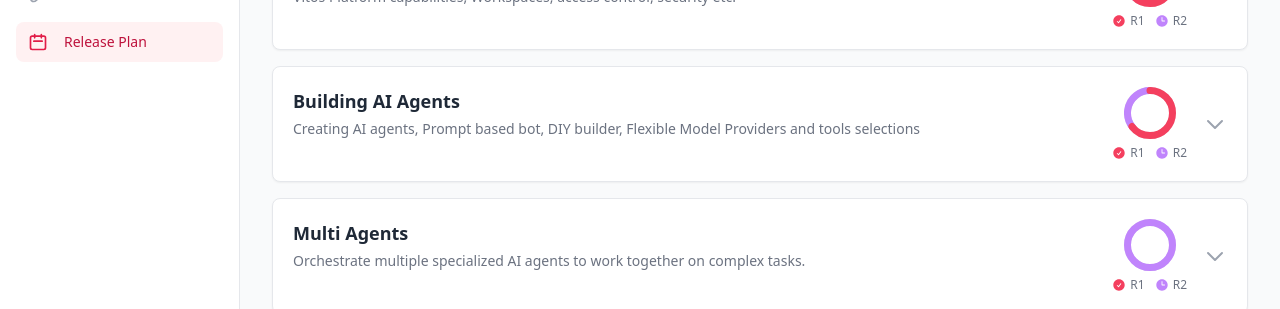
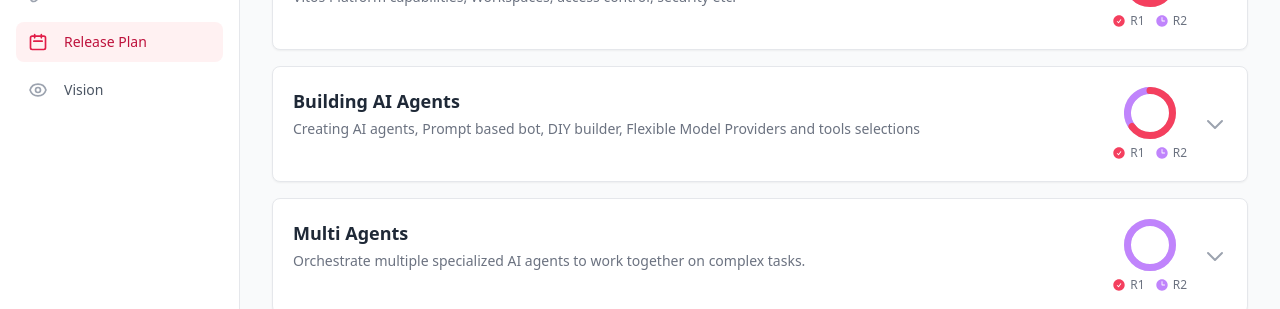
Before and after one commit to ArunManick9/Vercel, a React (Vite) app: page / in a window 1280 px wide. Shown: the part 202-511 px from the top of the page. Built offline with nearby package versions, Linux system fonts and the light colour scheme.

Commit message:
Last push

```diff
--- a/App.tsx
+++ b/App.tsx
@@ -3,19 +3,23 @@ import { Sidebar } from './components/layout/Sidebar';
 import { ResearchView } from './views/ResearchView';
 import { LinksView } from './views/LinksView';
 import { ReleasePlanView } from './views/ReleasePlanView';
+import { VisionView } from './views/VisionView';
 import type { View } from './types';
-import { ResearchIcon, LinksIcon, ReleasePlanIcon } from './components/icons';
+import { ResearchIcon, LinksIcon, ReleasePlanIcon, VisionIcon } from './components/icons';
+import { EmbeddedLinkView } from './components/common/EmbeddedLinkView';
 
-const views: View[] = ['Research', 'Links', 'Release Plan'];
+const views: View[] = ['Research', 'Links', 'Release Plan', 'Vision'];
 
 const icons: Record<View, React.FC<React.SVGProps<SVGSVGElement>>> = {
   Research: ResearchIcon,
   Links: LinksIcon,
   'Release Plan': ReleasePlanIcon,
+  Vision: VisionIcon,
 };
 
 function App() {
   const [activeView, setActiveView] = useState<View>('Release Plan');
+  const [embeddedUrl, setEmbeddedUrl] = useState<string | null>(null);
 
   const renderContent = () => {
     switch (activeView) {
@@ -24,9 +28,11 @@ function App() {
       case 'Links':
         return <LinksView />;
       case 'Release Plan':
-        return <ReleasePlanView />;
+        return <ReleasePlanView onOpenLink={setEmbeddedUrl} />;
+      case 'Vision':
+        return <VisionView />;
       default:
-        return <ReleasePlanView />;
+        return <ReleasePlanView onOpenLink={setEmbeddedUrl} />;
     }
   };
 
@@ -41,6 +47,7 @@ function App() {
       <main className="flex-grow p-4 sm:p-6 lg:p-8 overflow-y-auto">
         {renderContent()}
       </main>
+      {embeddedUrl && <EmbeddedLinkView url={embeddedUrl} onClose={() => setEmbeddedUrl(null)} />}
     </div>
   );
 }
--- a/components/release_plan/ReleaseItemCard.tsx
+++ b/components/release_plan/ReleaseItemCard.tsx
@@ -1,11 +1,12 @@
 import React, { useRef } from 'react';
-import type { ReleaseItem, DetailContent, Status } from '../../types';
+import type { ReleaseItem, DetailContent, Status, LinkData } from '../../types';
 import { PieChart } from '../common/PieChart';
 import { CheckCircleIcon, ClockIcon, ListBulletIcon } from '@heroicons/react/24/solid';
 
 interface ReleaseItemCardProps extends Omit<ReleaseItem, 'id'> {
     isExpanded: boolean;
     onToggle: () => void;
+    onOpenLink: (url: string) => void;
 }
 
 const StatusIndicator = ({ status }: { status: Status }) => {
@@ -21,7 +22,20 @@ const StatusIndicator = ({ status }: { status: Status }) => {
     }
 };
 
-const renderDetails = (content: DetailContent[]) => {
+const EmbedLink: React.FC<{ link: LinkData; onOpenLink: (url: string) => void }> = ({ link, onOpenLink }) => (
+    <button
+        onClick={(e) => {
+            e.preventDefault();
+            e.stopPropagation();
+            onOpenLink(link.url);
+        }}
+        className="text-rose-600 underline font-medium hover:text-rose-800 transition-colors"
+    >
+        {link.displayText}
+    </button>
+);
+
+const renderDetails = (content: DetailContent[], onOpenLink: (url: string) => void) => {
     if (!content) return null;
 
     const isPlaceholder = content.length === 1 && content[0].paragraph && content[0].paragraph.startsWith('Details for the next release phase');
@@ -30,13 +44,19 @@ const renderDetails = (content: DetailContent[]) => {
         <div key={index} className="space-y-2">
             {block.heading && <h5 className="text-md font-semibold text-gray-700">{block.heading}</h5>}
             {block.paragraph && (
-                 <p className={isPlaceholder ? 'italic text-gray-500' : ''} dangerouslySetInnerHTML={{ __html: block.paragraph }} />
+                 <p className={isPlaceholder ? 'italic text-gray-500' : ''}>
+                    <span dangerouslySetInnerHTML={{ __html: block.paragraph }} />
+                    {block.link && <span className="ml-1"><EmbedLink link={block.link} onOpenLink={onOpenLink} /></span>}
+                 </p>
             )}
             {block.list && (
-                <ul>
+                <ul className="space-y-3">
                     {block.list.map((item, itemIndex) => (
-                        <li key={itemIndex} className="flex justify-between items-start gap-4 py-3 border-b border-gray-200 last:border-b-0">
-                            <span className="flex-1 text-gray-600" dangerouslySetInnerHTML={{ __html: item.text }} />
+                        <li key={itemIndex} className="flex justify-between items-start gap-4">
+                            <span className="flex-1 text-gray-600">
+                                <span dangerouslySetInnerHTML={{ __html: item.text }} />
+                                {item.link && <span className="ml-1"><EmbedLink link={item.link} onOpenLink={onOpenLink} /></span>}
+                            </span>
                             <StatusIndicator status={item.status} />
                         </li>
                     ))}
@@ -47,7 +67,7 @@ const renderDetails = (content: DetailContent[]) => {
 };
 
 
-export const ReleaseItemCard = ({ title, summary, details, release2, release1Scope, release2Scope, isExpanded, onToggle }: ReleaseItemCardProps) => {
+export const ReleaseItemCard = ({ title, summary, details, release2, release1Scope, release2Scope, isExpanded, onToggle, onOpenLink }: ReleaseItemCardProps) => {
     const contentRef = useRef<HTMLDivElement>(null);
 
     const totalScope = release1Scope + release2Scope;
@@ -105,7 +125,7 @@ export const ReleaseItemCard = ({ title, summary, details, release2, release1Sco
                                 <div className="flex items-center gap-2">
                                     <CheckCircleIcon className="w-4 h-4 text-green-500 shrink-0" />
                                     <span className="font-medium text-gray-600">Done</span>
-                                </div>
+                                 </div>
                                 <div className="flex items-center gap-2">
                                     <ClockIcon className="w-4 h-4 text-yellow-500 shrink-0" />
                                     <span className="font-medium text-gray-600">In Progress</span>
@@ -119,13 +139,13 @@ export const ReleaseItemCard = ({ title, summary, details, release2, release1Sco
                     </div>
 
                     <div className="text-sm text-gray-600 space-y-4">
-                        {renderDetails(details)}
+                        {renderDetails(details, onOpenLink)}
                     </div>
                     {release2 && (
                         <div className="mt-6 pt-4 border-t border-dashed border-gray-300">
                            <h5 className="text-md font-semibold text-purple-700 mb-2">Release Plan 2 Scope</h5>
                            <div className="text-sm text-gray-600 space-y-4">
-                                {renderDetails(release2)}
+                                {renderDetails(release2, onOpenLink)}
                            </div>
                         </div>
                     )}
--- a/data/releasePlanData.tsx
+++ b/data/releasePlanData.tsx
@@ -1,5 +1,3 @@
-
-
 import type { ReleaseItem, DetailContent } from '../types';
 
 const release2Placeholder: DetailContent[] = [{
@@ -18,7 +16,6 @@ export const releasePlan1Data: ReleaseItem[] = [
                 list: [
                     { text: "<strong>As a Standalone Application</strong> – Users can access the full capabilities of Vitos independently.", status: 'Done' },
                     { text: "<strong>Within Kapture’s Configuration</strong> – Integrated into Kapture for seamless usage by existing partners.", status: 'Done' },
-                    { text: '<strong>First time product onboarding and Assistance</strong> – Product Onboarding Flow, tours and Assist mode', status: 'In Progress' },
                 ]
             },
             {
@@ -27,7 +24,15 @@ export const releasePlan1Data: ReleaseItem[] = [
                     { text: "<strong>Standalone Access:</strong> Users can create <strong>multiple workspaces</strong> tailored to their specific needs or departments.", status: 'Done' },
                     { text: "<strong>Kapture Integration (for existing partners):</strong> Each partner receives <strong>a single dedicated workspace</strong> as part of the integration.", status: 'Done' }
                 ]
-            }
+            },
+            {
+                heading: "Resources and Product Onboarding",
+                list: [
+                    { text: '<strong>First time product onboarding and Assistance</strong> – Product Onboarding Flow, tours and Assist mode', status: 'In Progress' },
+                    { text: "<strong>Documentation</strong> – Complete documentation of Vitos Release one for assisting users - <a href=\"https://dev.kapture.cx/docs-vitos\" target=\"_blank\" rel=\"noopener noreferrer\" class=\"text-rose-600 underline font-medium\">Link</a>", status: 'Done' },
+                    { text: '<strong>Video content</strong> – Initial Videos helping user Deploy Agents created in our portal(Manual Process)', status: 'In Progress' },
+                ]
+            },
         ],
         release2: [{
             list: [
@@ -51,7 +56,7 @@ export const releasePlan1Data: ReleaseItem[] = [
                 heading: "Key Capabilities & Integrations",
                 list: [
                     { text: '<strong>Vertex Integration:</strong> Energy Clients can use their pre-built Vertex setup to build bots with ready integration from Step 1.', status: 'Done' },
-                    { text: '<strong>Customer Data Fetching:</strong> With correct credentials, bots can fetch customer and billing information using the marketer account number.', status: 'Done' },
+                    { text: '<strong>Customer Data Fetching(Vertex):</strong> With correct credentials, bots can fetch customer and billing information using the marketer account number.', status: 'Done' },
                     { text: '<strong>Provider Flexibility:</strong> Users have the flexibility to select their own LLM Models, Transcriber, and Voice Providers.', status: 'Done' },
                     { text: '<strong>Custom Functions & APIs:</strong> Integrate Custom Functions (Python scripts) and APIs (REST supported) as pre-call, post-call, or in-prompt actions.', status: 'Done' },
                     { text: '<strong>Knowledge Base Integration:</strong> Link a Knowledge Base to an agent. This release supports FAQ formats in Excel.', status: 'Done' }
@@ -85,7 +90,7 @@ export const releasePlan1Data: ReleaseItem[] = [
                 { text: '<strong>Advanced Transcriber Config:</strong> Advanced options for configuring a transcriber like Speech amplification and noise cancellation will be enabled.', status: 'Planned' },
                 { text: '<strong>Dual Voice/Chat Agent Creation:</strong> A Conversational Chat Agent will also be built while creating a Voice Agent (as soon as models and tools are defined).', status: 'In Progress' },
                 { text: '<strong>Multi-Agent Systems:</strong> Capability to build Multi Agents using the platform', status: 'Planned' },
-                { text: '<strong>Specific Model Selection:</strong> User should be able to mention the model along with the provider', status: 'Planned' },
+                { text: '<strong>Specific Model Selection:</strong> User should be able to mention the model along with the provider Example: Open -> GPT 4o, GPT 4 Turbo; Google-> Gemini 1.5 Pro, Gemini 1.5 Flash', status: 'Planned' },
             ]
         }],
         release1Scope: 9,
@@ -96,7 +101,7 @@ export const releasePlan1Data: ReleaseItem[] = [
         title: 'Multi Agents',
         summary: 'Orchestrate multiple specialized AI agents to work together on complex tasks.',
         details: [{
-            paragraph: "Information regarding Multi Agents will be added later."
+            paragraph: "No Multi Agent Capabilities are available on Release 1"
         }],
         release2: [{
             heading: 'Multi Agent',
@@ -164,17 +169,17 @@ export const releasePlan1Data: ReleaseItem[] = [
             heading: "Features & Details:",
             list: [
                 { text: '<strong>Visual Flow Builder:</strong> Drag-and-drop interface for flow design.', status: 'Done' },
-                { text: '<strong>Advanced Nodes:</strong> New nodes: API calls, database queries, custom code execution.', status: 'Done' },
+                { text: '<strong>Integration/Action Nodes:</strong> New nodes: API calls, database queries, custom code execution.', status: 'Done' },
                 { text: '<strong>Reusable Sub-flows:</strong> Sub-flows for creating reusable components.', status: 'Done' },
                 { text: '<strong>Visual Debugging:</strong> Visual path tracing to debug conversation flows.', status: 'Done' },
-                { text: '<strong>Node-Level Unit Testing:</strong> Unit tests for individual nodes.', status: 'Done' },
-                { text: '<strong>End-to-End Integration Testing:</strong> Integration testing simulation.', status: 'Done' }
+                { text: '<strong>New CRM Widgets:</strong> Added widgets for Freshdesk and Zendesk platforms', status: 'In Progress' },
             ]
         }],
         release2: [{
             list: [
-                { text: '<strong>Fastlane Widget Enhancement:</strong> Enhanced widgets for Fastlane.', status: 'Planned' },
-                { text: '<strong>New CRM Widgets:</strong> Added widgets for Freshdesk and other platform providers.', status: 'In Progress' },
+                { text: '<strong>Node-Level Unit Testing:</strong> Unit tests for individual nodes.', status: 'Planned' },
+                { text: '<strong>End-to-End Integration Testing:</strong> Integration testing simulation.Running APIs at node level and calling out missing components', status: 'Planned' },
+                { text: '<strong>Fastlane Widget Enhancement: Commonly used ML APIs used in fastlane like intent recoginition, sentiments etc.,</strong> Enhanced widgets for Fastlane.', status: 'Planned'},
                 { text: '<strong>Seamless CRM Integration:</strong> Users will have a provision to add their CRM platform credentials and then will have widgets in the flow builder to integrate them smoothly for easy actions like creating a ticket, updating a ticket, etc.', status: 'Planned' },
             ]
         }],
@@ -188,12 +193,16 @@ export const releasePlan1Data: ReleaseItem[] = [
         details: [{
             heading: "Features & Details:",
             list: [
-                { text: '<strong>Omnichannel Deployment:</strong> Seamless deployment to web, mobile, and social channels.', status: 'Done' },
+                { text: '<strong>Omnichannel Deployment:</strong> Seamless deployment to web and mobile channels', status: 'Done' },
                 { text: '<strong>A/B Testing:</strong> A/B testing for different flow versions.', status: 'In Progress' },
                 { text: '<strong>Flexible User Deployment:</strong> Supporting both Registered and non registered user deployment', status: 'Done' }
             ]
         }],
-        release2: release2Placeholder,
+        release2:  [{
+            list: [
+                { text: '<strong>Social Media Channels</strong> One-Click deployment to Social Medial channels for the configuration saved by the user', status: 'Planned' },
+               ]
+        }],
         release1Scope: 3,
         release2Scope: 0,
     },
@@ -268,13 +277,14 @@ export const releasePlan1Data: ReleaseItem[] = [
                 list: [
                     { text: '<strong>LLM Models:</strong> OpenAI, Gemini, DeepSeek.', status: 'Done' },
                     { text: '<strong>Transcription (STT):</strong> Azure, Deepgram, Google.', status: 'Done' },
-                    { text: '<strong>Voice (TTS):</strong> Azure, ElevenLabs, Google.', status: 'Done' }
+                    { text: '<strong>Voice (TTS):</strong> Azure, ElevenLabs, Google.', status: 'Done' },
+                    { text: '<strong>Platforms:</strong> Freshdesk and Zendesk', status: 'In Progress' }
                 ]
             }
         ],
          release2: [{
             list: [
-                { text: '<strong>Direct Platform Integration:</strong> Agent platforms: Users can directly their Platform by sharing corresponding Domains URLs and keys', status: 'In Progress' },
+                { text: '<strong>Direct Platform Integration:</strong>  Users can directly link any of their Agent Platform by sharing corresponding Domains URLs and keys', status: 'In Progress' },
             ]
         }],
         release1Scope: 6,
@@ -321,6 +331,7 @@ export const releasePlan1Data: ReleaseItem[] = [
         summary: 'Generous Free tier, with simple payment structure with manual support to buy credits',
         details: [{
             heading: "Features & Details:",
+            paragraph:"Notes on Payment Policy briefings : <a href=\"https://www.notion.so/Finalizing-Payment-and-billing-20266e066d5180d68c09fb2638af1479?source=copy_link\" target=\"_blank\" rel=\"noopener noreferrer\" class=\"text-rose-600 underline font-medium\">Link</a>",
             list: [
                 { text: '<strong>Generous Free Tier:</strong> The users can use the free tier credit to build and test the AI agents and flow agents.', status: 'Planned' },
                 { text: '<strong>Manual Credit Purchase:</strong> Once the user has reached the limit the user can then reach raise request to buy new credits from the platform or Support communities.', status: 'Planned' },
--- a/views/ReleasePlanView.tsx
+++ b/views/ReleasePlanView.tsx
@@ -3,14 +3,18 @@ import { releasePlan1Data } from '../data/releasePlanData';
 import { ReleasePlanSlide } from '../components/release_plan/ReleasePlanSlide';
 import { FutureIdeationSlide } from '../components/release_plan/FutureIdeationSlide';
 
-export const ReleasePlanView: React.FC = () => {
+interface ReleasePlanViewProps {
+    onOpenLink: (url: string) => void;
+}
+
+export const ReleasePlanView: React.FC<ReleasePlanViewProps> = ({ onOpenLink }) => {
     const [activePlan, setActivePlan] = useState('Release Plan 1');
     const plans = ['Release Plan 1', 'Future Release Ideation'];
 
     const renderContent = () => {
         switch (activePlan) {
             case 'Release Plan 1':
-                return <ReleasePlanSlide data={releasePlan1Data} />;
+                return <ReleasePlanSlide data={releasePlan1Data} onOpenLink={onOpenLink} />;
             case 'Future Release Ideation':
                 return <FutureIdeationSlide />;
             default:
```
Also changed, not shown: components/release_plan/ReleasePlanSlide.tsx (+7 -1 lines), types/index.tsx (+8 -1 lines).
